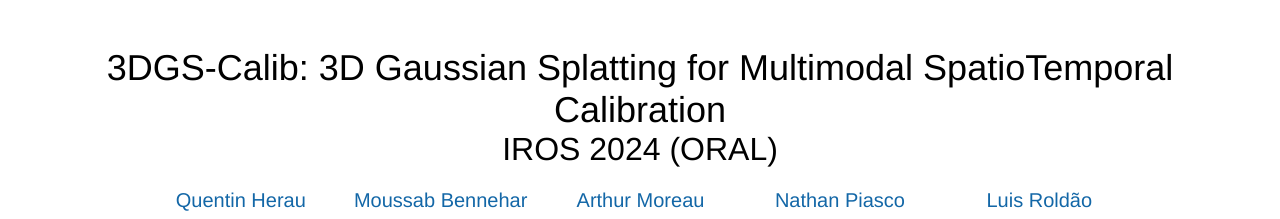
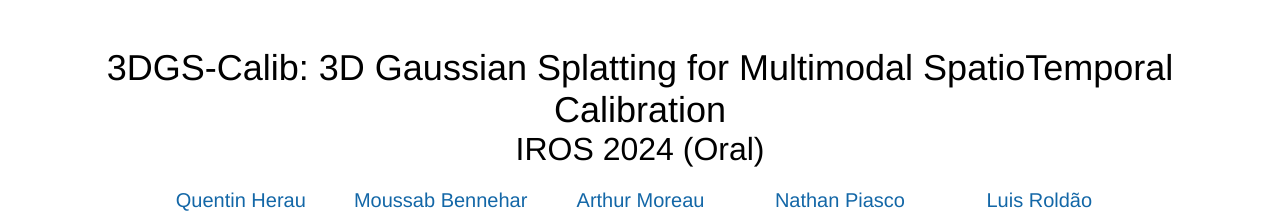
Before and after one commit to qherau/3DGS-Calib, a plain HTML site: page index.html in a window 1280 px wide. Shown: the top 219 px of the page. Drawn offline with Linux system fonts and the light colour scheme; a script that the page names is missing.

Commit message:
Update index.html

```diff
--- a/index.html
+++ b/index.html
@@ -145,7 +145,7 @@
 	<center>
 		<p>
 			<span style="font-size:36px">3DGS-Calib: 3D Gaussian Splatting for Multimodal SpatioTemporal Calibration</span><br>
-			<span style="font-size:32px">IROS 2024 (ORAL)</span>
+			<span style="font-size:32px">IROS 2024 (Oral)</span>
 		</p>
 		<table align=center width=1000px>
 			<table align=center width=1000px>
```
